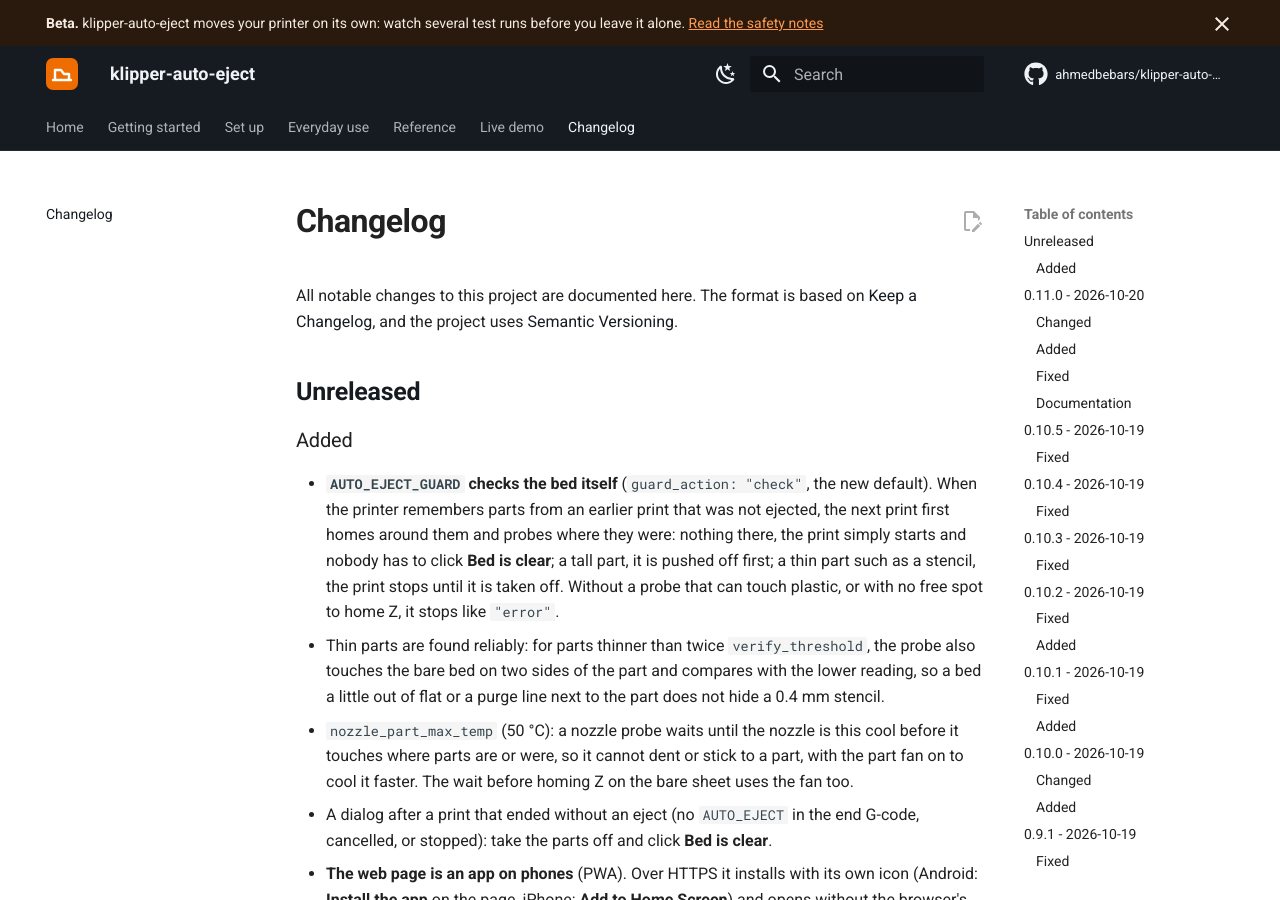
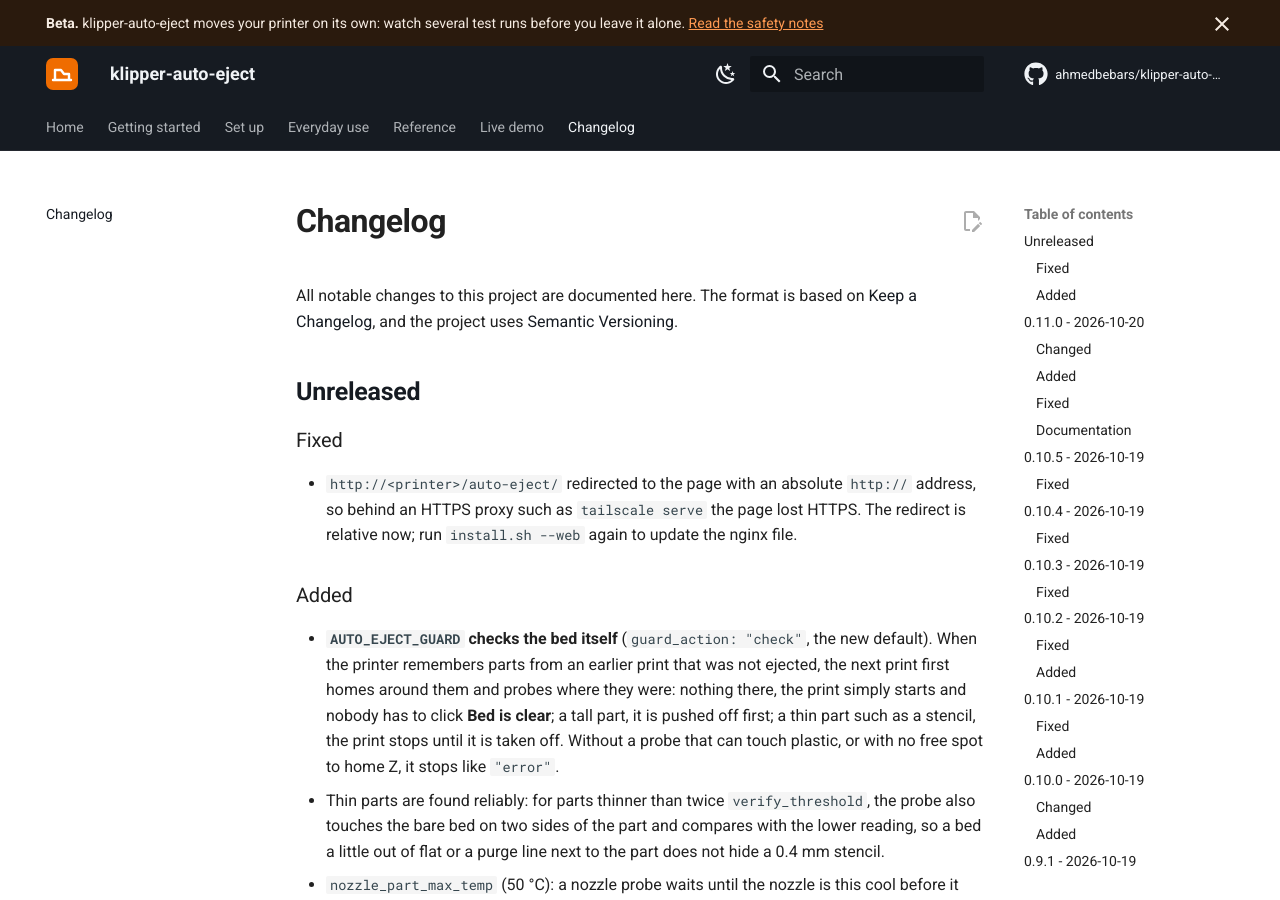
Before and after one commit to ahmedbebars/klipper-auto-eject, an MkDocs documentation site: the page built from CHANGELOG.md, in a window 1280 px wide and 900 px high. Built offline with MkDocs 1.6.1 and Material for MkDocs 9.7.7, drawn with Linux system fonts in a browser that asks for light colours; comment, search, counter and statistics services are not loaded.

Commit message:
Web page: relative redirect, so HTTPS proxies keep https://
nginx built the /auto-eject/ redirect as an absolute http:// address.
Behind tailscale serve (HTTPS to nginx over HTTP) the page then left
HTTPS, which the app and its notifications need. absolute_redirect off
keeps the browser on the address it came from.

```diff
--- a/CHANGELOG.md
+++ b/CHANGELOG.md
@@ -5,6 +5,11 @@
 [Semantic Versioning](https://semver.org/spec/v2.0.0.html).
 
 ## [Unreleased]
+
+### Fixed
+- `http://<printer>/auto-eject/` redirected to the page with an absolute `http://` address, so
+  behind an HTTPS proxy such as `tailscale serve` the page lost HTTPS. The redirect is relative now;
+  run `install.sh --web` again to update the nginx file.
 
 ### Added
 - **`AUTO_EJECT_GUARD` checks the bed itself** (`guard_action: "check"`, the new default). When
```
Also changed, not shown: docs/web-page.md (+1 -1 lines), 1 other file.
